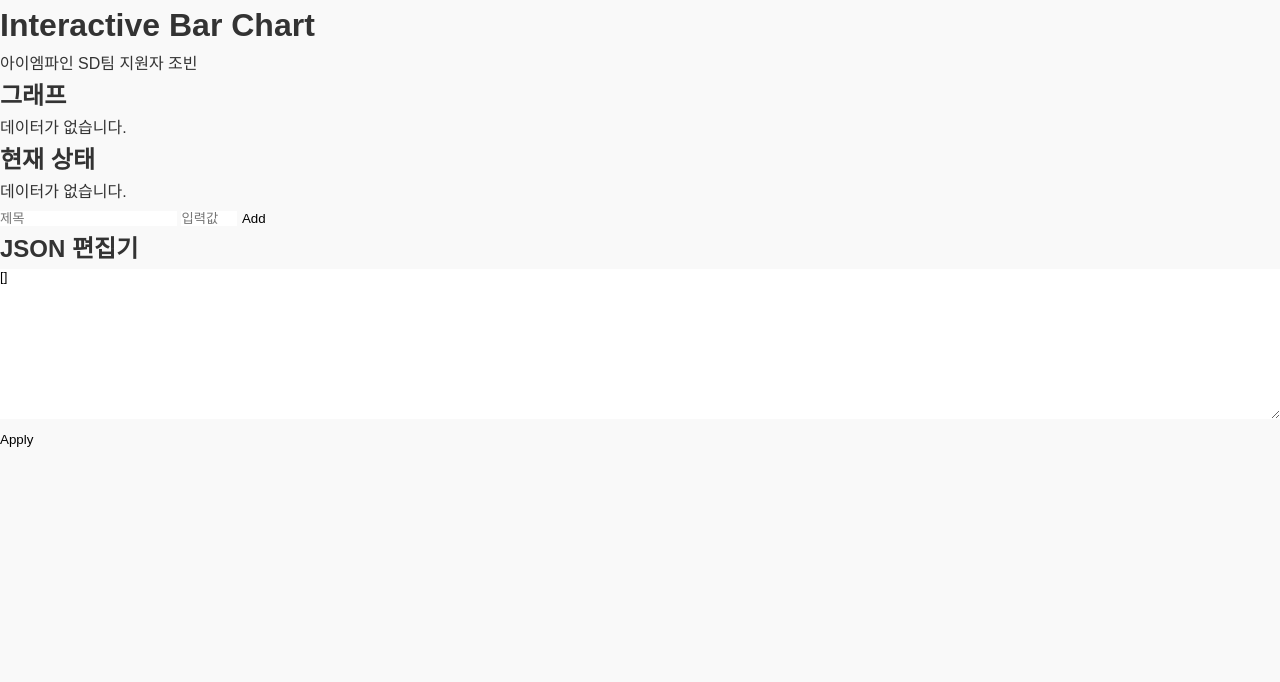
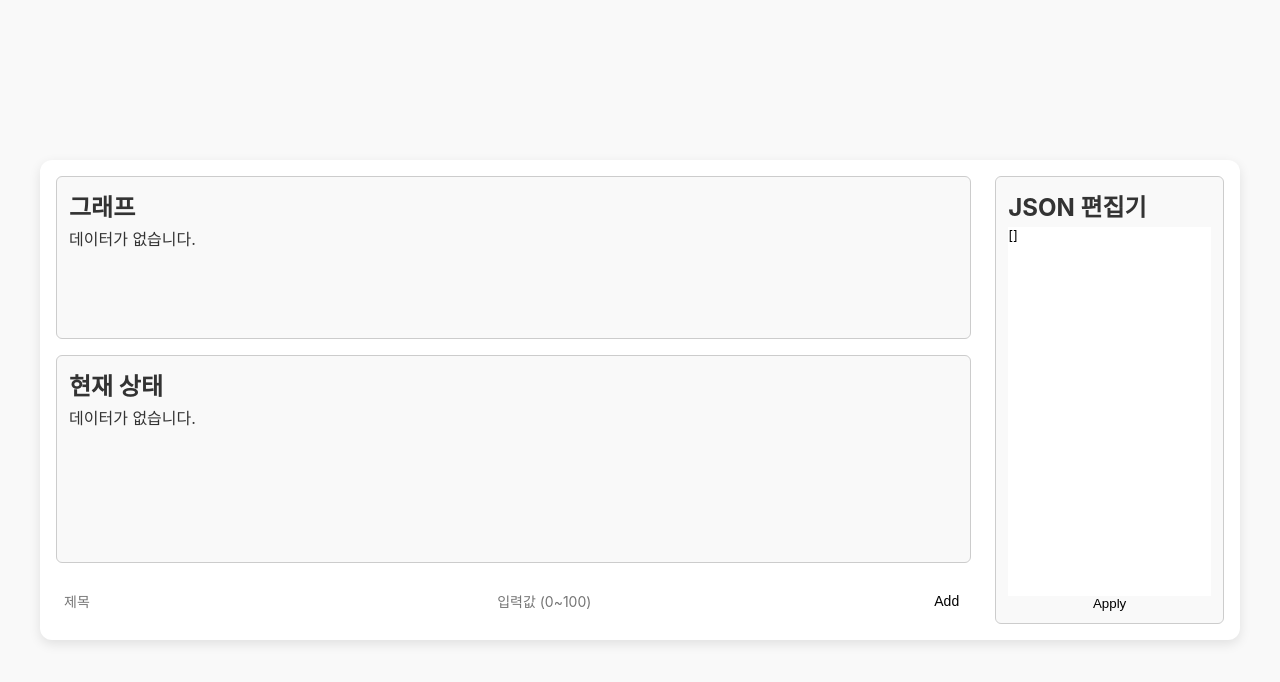
Before and after one commit to koreanerd/im_fine_subject, a plain HTML site: page index.html in a window 1280 px wide. Drawn offline with Linux system fonts and the light colour scheme; a web font is replaced by a local one.

Commit message:
ui: 기본레이아웃 구성

```diff
--- a/index.css
+++ b/index.css
@@ -1,4 +1,3 @@
-/* 모든 요소의 기본 여백 제거 */
 /* 모든 요소의 기본 여백 제거 */
 * {
   margin: 0;
@@ -8,10 +7,20 @@
 
 /* 기본 글꼴 설정 */
 body {
-  font-family: Arial, Helvetica, sans-serif;
+  /* 어디서든 동일한 환경을 가지 위한 font-family 구성 */
+  font-family: "Pretendard Variable", Pretendard, -apple-system,
+    BlinkMacSystemFont, system-ui, Roboto, "Helvetica Neue", "Segoe UI",
+    "Apple SD Gothic Neo", "Noto Sans KR", "Malgun Gothic", "Apple Color Emoji",
+    "Segoe UI Emoji", "Segoe UI Symbol", sans-serif;
   background-color: #f9f9f9;
   color: #333;
   line-height: 1.6;
+
+  /* ✅ 중앙 정렬 추가 */
+  display: flex;
+  justify-content: center;
+  align-items: center;
+  height: 100vh;
 }
 
 /* 리스트 스타일 제거 */
@@ -46,3 +55,99 @@ table {
   border-collapse: collapse;
   width: 100%;
 }
+
+/* 전체 앱 컨테이너 - 좌우 영역 나누기 */
+#app-container {
+  display: flex;
+  gap: 24px;
+
+  /* ✅ 중앙 정렬을 위한 크기 제한 */
+  width: 100%;
+  max-width: 1200px;
+  height: 60vh;
+
+  padding: 16px;
+  box-sizing: border-box;
+
+  background: #fff;
+  border-radius: 12px;
+  box-shadow: 0 4px 12px rgba(0, 0, 0, 0.1);
+}
+
+/* 왼쪽 영역 - 차트, 테이블, 폼 */
+#left-pane {
+  display: flex;
+  flex-direction: column;
+  gap: 16px;
+  flex: 8;
+
+  /* ✅ 전체 높이를 채우게 */
+  height: 100%;
+
+  /* ✅ 자식들이 공간을 나눠 가질 수 있도록 */
+  justify-content: stretch;
+}
+
+/* 오른쪽 영역 - JSON 편집기 */
+#right-pane {
+  flex: 2;
+  display: flex; /* 하위 요소 배치용 */
+  flex-direction: column;
+  height: 100%; /* ← 부모(app-container)의 높이 채우기 */
+  overflow-y: auto;
+}
+
+/* 각 렌더러 영역 공통 스타일 */
+#chart-container,
+#table-container,
+#json-editor {
+  padding: 12px;
+  border: 1px solid #ccc;
+  border-radius: 6px;
+  background: #f9f9f9;
+}
+
+#chart-container {
+  flex: 3;
+  display: flex;
+  flex-direction: column;
+}
+
+#table-container {
+  flex: 4;
+  display: flex;
+  flex-direction: column;
+}
+
+/* 입력 폼 스타일 */
+#add-form {
+  flex: 1;
+  display: flex;
+  align-items: center;
+  gap: 8px;
+}
+
+#add-form input[type="text"],
+#add-form input[type="number"] {
+  flex: 1;
+  padding: 6px 8px;
+  font-size: 14px;
+}
+
+#add-form button {
+  padding: 6px 12px;
+  font-size: 14px;
+  cursor: pointer;
+}
+
+#json-editor {
+  flex: 1; /* ← 남은 공간 모두 차지 */
+  display: flex;
+  flex-direction: column;
+}
+
+#json-editor textarea {
+  flex: 1;
+  resize: none;
+  height: 100%;
+}
--- a/index.html
+++ b/index.html
@@ -5,12 +5,14 @@
     <meta name="viewport" content="width=device-width, initial-scale=1.0" />
     <title>Interactive Bar Chart</title>
     <link rel="stylesheet" href="./index.css" />
+    <link
+      rel="stylesheet"
+      as="style"
+      crossorigin
+      href="https://cdn.jsdelivr.net/gh/orioncactus/pretendard@v1.3.9/dist/web/static/pretendard-dynamic-subset.min.css"
+    />
   </head>
   <body>
-    <h1>Interactive Bar Chart</h1>
-
-    <p>아이엠파인 SD팀 지원자 조빈</p>
-
     <script type="module" src="./main.js"></script>
   </body>
 </html>
--- a/main.js
+++ b/main.js
@@ -15,6 +15,12 @@ import { setupFormHandler } from "./formHandler.js";
  */
 function createLayout() {
   const body = document.body;
+  const appContainer = document.createElement("div");
+  appContainer.id = "app-container";
+  const leftPane = document.createElement("div");
+  leftPane.id = "left-pane";
+  const rightPane = document.createElement("div");
+  rightPane.id = "right-pane";
 
   const chartContainer = document.createElement("div");
   chartContainer.id = "chart-container";
@@ -27,16 +33,53 @@ function createLayout() {
 
   const addForm = document.createElement("form");
   addForm.id = "add-form";
-  addForm.innerHTML = `
-    <input type="text" id="input-label" placeholder="제목" required oninvalid="this.setCustomValidity('제목을 입력해주세요.')" oninput="this.setCustomValidity('')">
-    <input type="number" id="input-value" placeholder="입력값 (0~100)" required min="1" max="100" oninvalid="this.setCustomValidity('1에서 100 사이의 숫자를 입력해주세요.')" oninput="this.setCustomValidity('')">
-    <button type="submit">Add</button>
-  `;
 
-  body.appendChild(chartContainer);
-  body.appendChild(tableContainer);
-  body.appendChild(addForm);
-  body.appendChild(jsonEditor);
+  // label 입력
+  const labelInput = document.createElement("input");
+  labelInput.type = "text";
+  labelInput.id = "input-label";
+  labelInput.placeholder = "제목";
+  labelInput.required = true;
+  labelInput.oninvalid = function () {
+    this.setCustomValidity("제목을 입력해주세요!");
+  };
+  labelInput.oninput = function () {
+    this.setCustomValidity("");
+  };
+
+  // value 입력
+  const valueInput = document.createElement("input");
+  valueInput.type = "number";
+  valueInput.id = "input-value";
+  valueInput.placeholder = "입력값 (0~100)";
+  valueInput.required = true;
+  valueInput.min = "1";
+  valueInput.max = "100";
+  valueInput.oninvalid = function () {
+    this.setCustomValidity("1에서 100 사이의 숫자를 입력해주세요!");
+  };
+  valueInput.oninput = function () {
+    this.setCustomValidity("");
+  };
+
+  // 버튼
+  const addButton = document.createElement("button");
+  addButton.type = "submit";
+  addButton.textContent = "Add";
+
+  // 폼에 추가
+  addForm.appendChild(labelInput);
+  addForm.appendChild(valueInput);
+  addForm.appendChild(addButton);
+
+  leftPane.appendChild(chartContainer);
+  leftPane.appendChild(tableContainer);
+  leftPane.appendChild(addForm);
+  rightPane.appendChild(jsonEditor);
+
+  appContainer.appendChild(leftPane);
+  appContainer.appendChild(rightPane);
+  body.appendChild(appContainer);
 }
 
 /**
```
